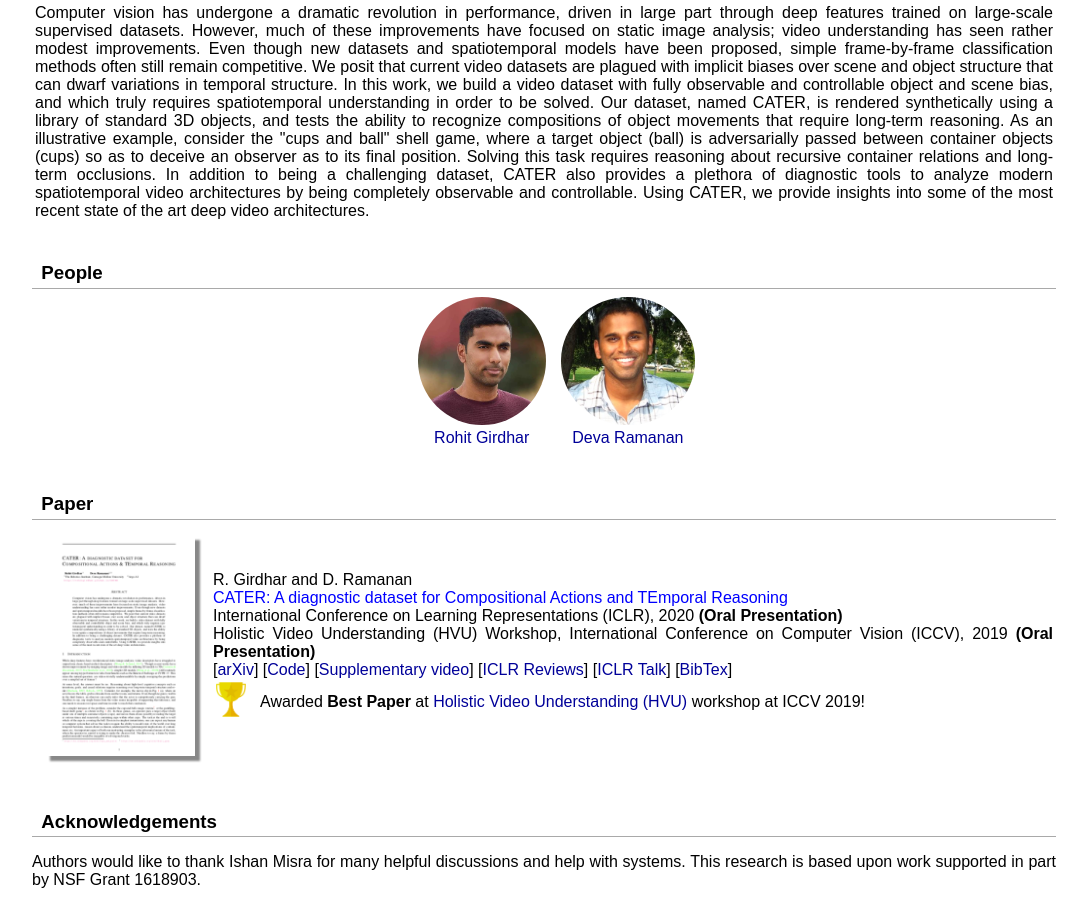
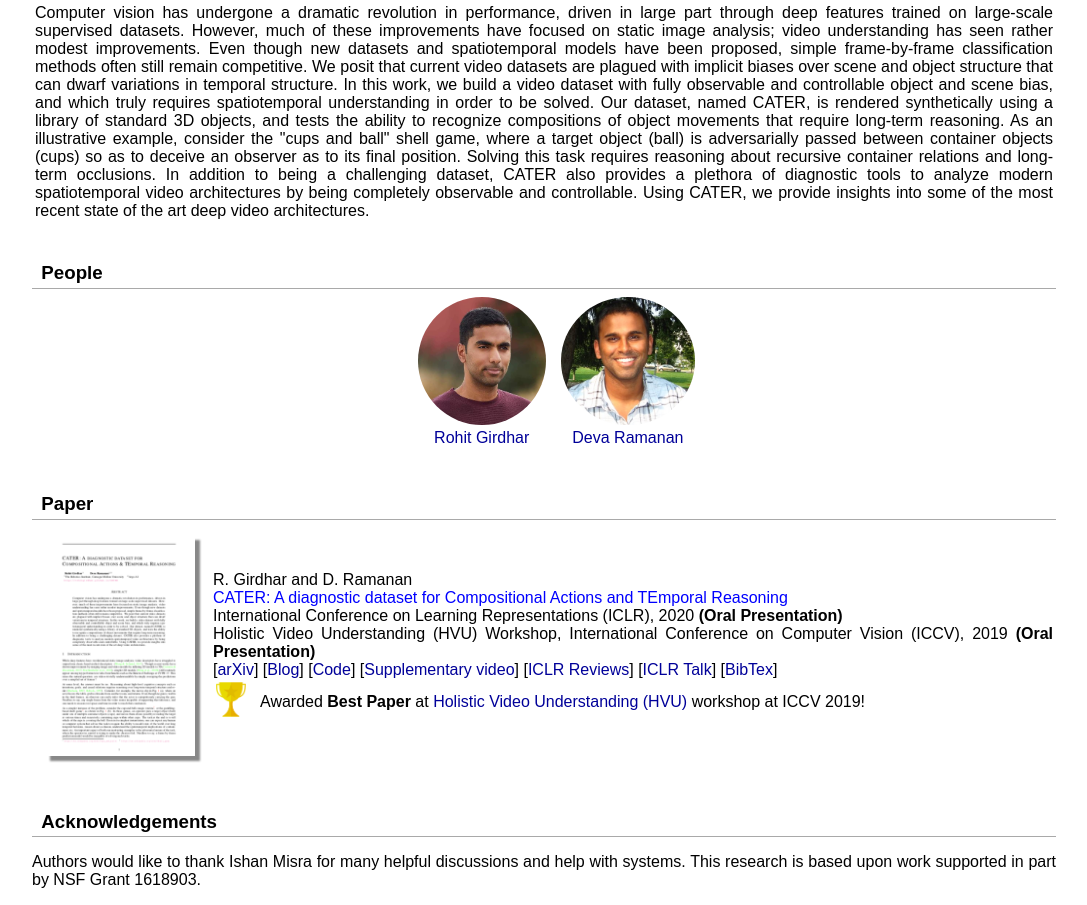
Before and after one commit to rohitgirdhar/CATER, a plain HTML site: page index.html in a window 1280 px wide. Shown: the part 887-1792 px from the top of the page, without its empty margins (96-1183 px from the left). Drawn offline with Linux system fonts and the light colour scheme.

Commit message:
add link to mld blog

```diff
--- a/index.html
+++ b/index.html
@@ -136,6 +136,7 @@
     International Conference on Learning Representations (ICLR), 2020 <b>(Oral Presentation)</b><br/>
     Holistic Video Understanding (HVU) Workshop, International Conference on Computer Vision (ICCV), 2019 <b>(Oral Presentation)</b><br/>
     [<a href="https://arxiv.org/abs/1910.04744">arXiv</a>]
+    [<a href="https://blog.ml.cmu.edu/2020/07/03/cater/">Blog</a>]
     [<a href="http://github.com/rohitgirdhar/CATER">Code</a>]
     [<a href="assets/suppl/video.mp4">Supplementary video</a>]
     [<a href="https://openreview.net/forum?id=HJgzt2VKPB">ICLR Reviews</a>]
```
